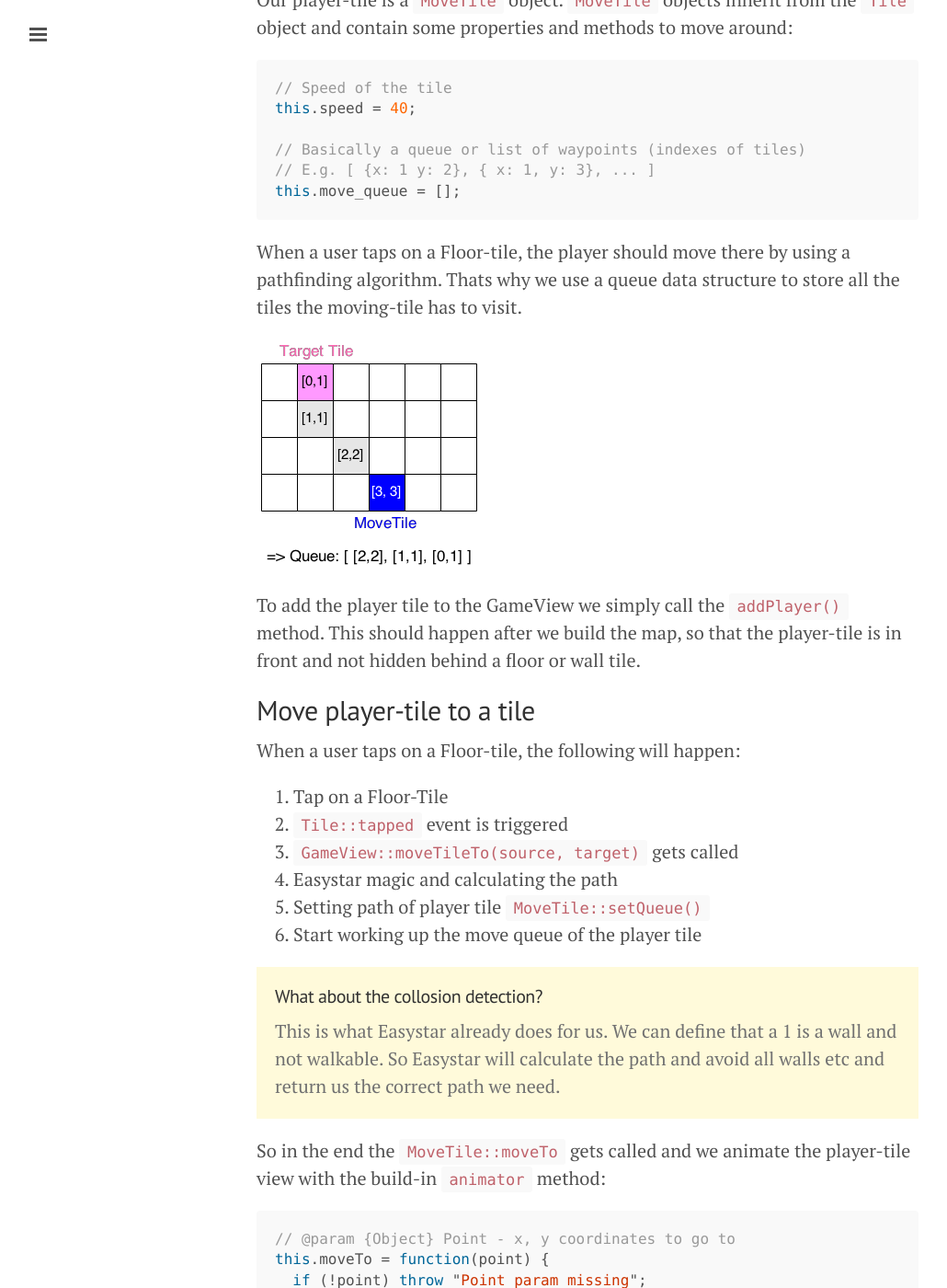
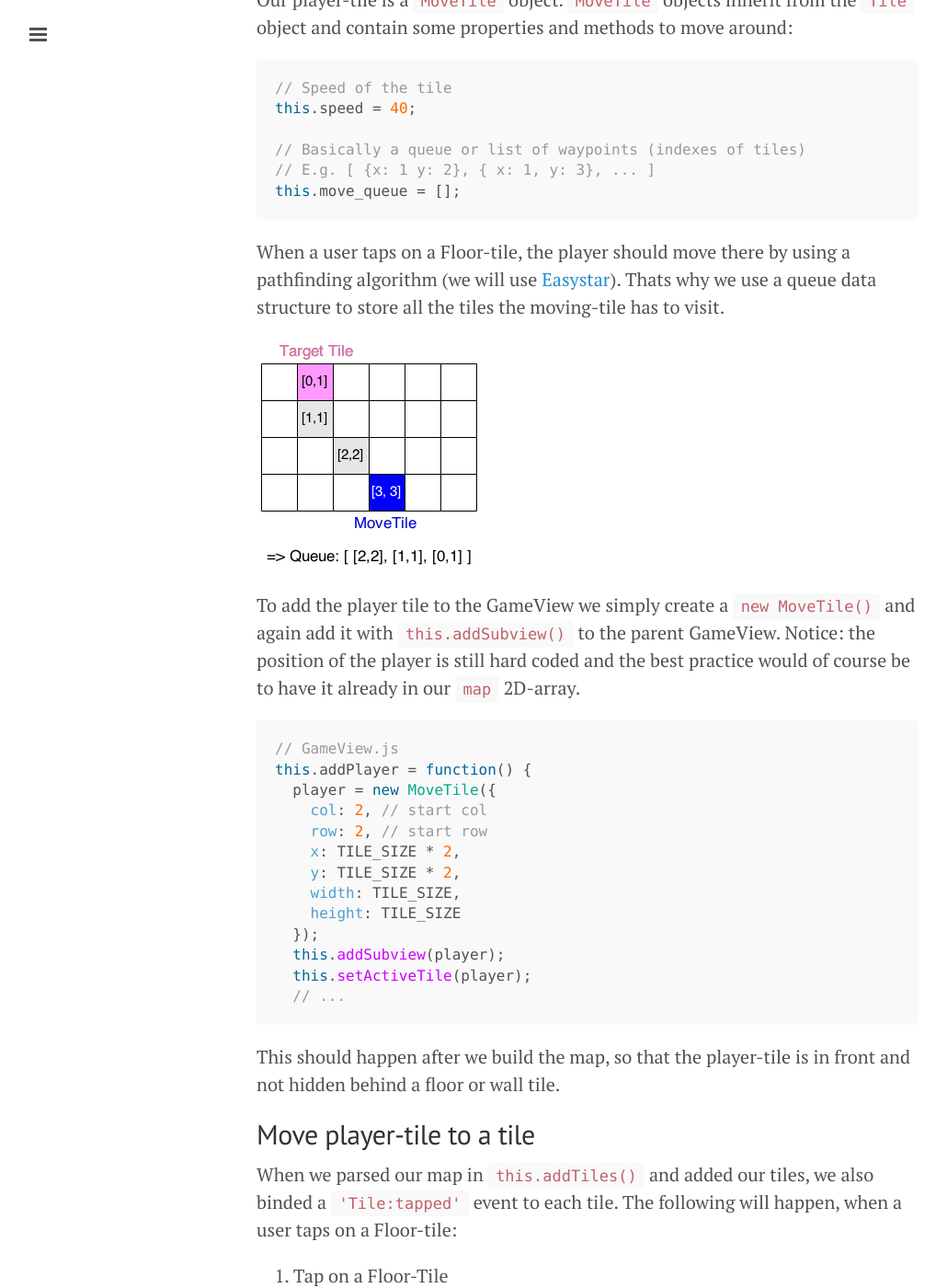
Before and after one commit to franzeus/webarbeit.github.io, a Jekyll site: the page built from _posts/2015-01-25-devkit-tilebased-game.md, in a window 1280 px wide and 1400 px high, scrolled down 3656 px. Shown: the whole window at 92% size, without its empty margins (1-1031 px from the left). Built offline with Jekyll 4.4.1, drawn with Linux system fonts in a browser that asks for light colours; Markdown is read by kramdown in place of the engine named in the settings; some of the changed text lies outside the part shown.

Commit message:
Post devkit updated

````diff
--- a/_posts/2015-01-25-devkit-tilebased-game.md
+++ b/_posts/2015-01-25-devkit-tilebased-game.md
@@ -30,9 +30,9 @@ The easiest way to get an overview about the files is to explore the [github rep
 However, in our `/src` folder we have:
 
 * `Application.js` - To setup the game and views
+* `/views/GameView.js` - "The world" which contains all the tile-views
 * `/models/Tile.js` - Basic tile object (`ui.View`)
 * `/models/MoveTile.js` - Extends Tile.js, can change its position
-* `/views/GameView.js` - "The world" which contains all the tile-views
 
 ## Generate the tiles - GameView.js
 
@@ -71,7 +71,8 @@ The size of one tile is set in `TILE_SIZE` to 50 pixel. This means that each ele
 
 <div class="message message_info">
 <h4>Why 50px?</h4>
-The recommended size of an element, on which user on a mobile device should be able to tap on is 44px. Or rather: also people with bigger fingers should be able to play this game ;)
+<i>An MIT Touch Lab study of Human Fingertips to investigate the Mechanics of Tactile Sense found that the average width of the index finger is 1.6 to 2 cm (16 – 20 mm) for most adults. This converts to 45 – 57 pixels, [...]</i>
+<a href="http://www.smashingmagazine.com/2012/02/21/finger-friendly-design-ideal-mobile-touchscreen-target-sizes/">Smashingmagazine</a>
 </div>
 
 To create the Tile-Views we iterate over the 2D-Array, create `new Tile()` objects and push them to the GameView child-views with `this.addSubview(tile)`.
@@ -117,31 +118,48 @@ this.speed = 40;
 this.move_queue = [];
 ```
 
-When a user taps on a Floor-tile, the player should move there by using a pathfinding algorithm.
+When a user taps on a Floor-tile, the player should move there by using a pathfinding algorithm (we will use [Easystar](http://www.easystarjs.com/)).
 Thats why we use a queue data structure to store all the tiles the moving-tile has to visit.
 
 <img src="/public/posts/devkit_queue.png" class="image_responsive">
 
-To add the player tile to the GameView we simply call the ``addPlayer()`` method. This should happen after we build the map, so that the player-tile is in front and not hidden behind a floor or wall tile.
+To add the player tile to the GameView we simply create a `new MoveTile()` and again add it with `this.addSubview()` to the parent GameView. Notice: the position of the player is still hard coded and the best practice would of course be to have it already in our `map` 2D-array.
 
+```javascript
+// GameView.js
+this.addPlayer = function() {
+  player = new MoveTile({
+    col: 2, // start col
+    row: 2, // start row
+    x: TILE_SIZE * 2,
+    y: TILE_SIZE * 2,
+    width: TILE_SIZE,
+    height: TILE_SIZE
+  });
+  this.addSubview(player);
+  this.setActiveTile(player);
+  // ...
+```
+
+This should happen after we build the map, so that the player-tile is in front and not hidden behind a floor or wall tile.
 
 ## Move player-tile to a tile
 
-When a user taps on a Floor-tile, the following will happen:
+When we parsed our map in `this.addTiles()` and added our tiles, we also binded a `'Tile:tapped'` event to each tile. The following will happen, when a user taps on a Floor-tile:
 
 1. Tap on a Floor-Tile
 2. `Tile::tapped` event is triggered
 3. `GameView::moveTileTo(source, target)` gets called
-4. Easystar magic and calculating the path
-5. Setting path of player tile `MoveTile::setQueue()`
-6. Start working up the move queue of the player tile
+4. "Easystar magic" and calculating the `path`
+5. Setting queue of player tile `MoveTile::setQueue(path)`
+6. Start working up the `move_queue` of the player tile
 
 <div class="message message_warning">
-  <h4>What about the collosion detection?</h4>
+  <h4>What about the collision detection?</h4>
   This is what Easystar already does for us. We can define that a 1 is a wall and not walkable. So Easystar will calculate the path and avoid all walls etc and return us the correct path we need.
 </div>
 
-So in the end the `MoveTile::moveTo` gets called and we animate the player-tile view with the build-in `animator` method:
+So for each element in the `move_queue` the `MoveTile::moveTo()` method gets called and we animate the player-tile view with the build-in `animator` method:
 
 ```javascript
 // @param {Object} Point - x, y coordinates to go to
@@ -165,3 +183,5 @@ this.moveTo = function(point) {
 
 Of course this is just the very basic setup for a tile-based game.
 The next steps would be to create a `FloorTile`, `WallTile`, `PlayerTile` and have a factory method to add them in the `addTiles()` method pending on the number in the 2D-Array.
+
+We also didn't update the map when the player moves. Which is also important when we have more moving tiles and want Easystar to correctly calculate the path.
````
Also changed, not shown: other parts of _posts/2015-01-25-devkit-tilebased-game.md (+1 -1 lines).
